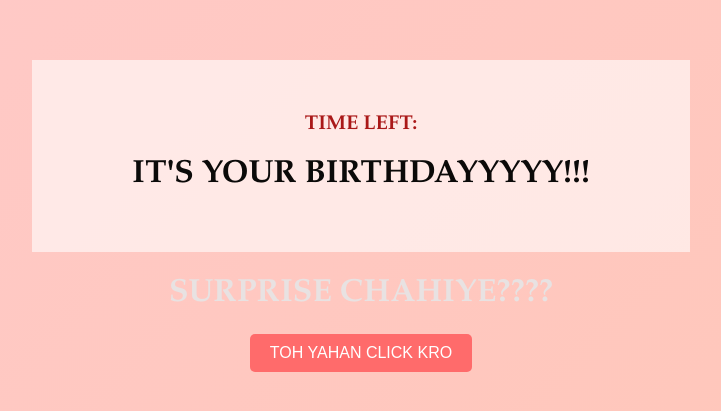
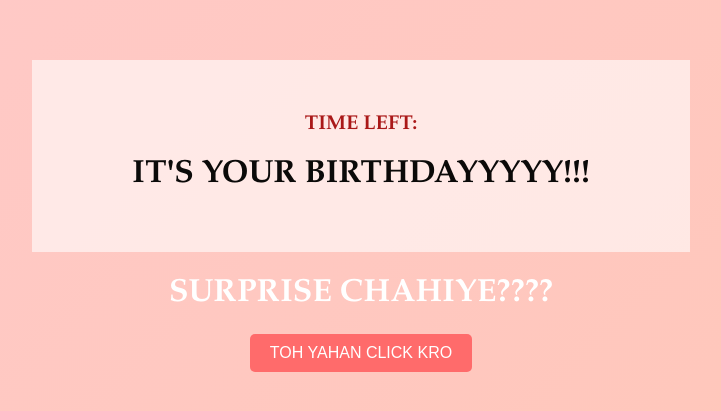
Before and after one commit to honourxt25/anjali, a plain HTML site: page index.html in a window 1280 px wide. Shown: the part 183-594 px from the top of the page, without its empty margins (279-1000 px from the left). Drawn offline with Linux system fonts and the light colour scheme.

Commit message:
Update styles.css

```diff
--- a/styles.css
+++ b/styles.css
@@ -25,7 +25,7 @@ header h2 {
 h1{
     font-family: Garamond, serif;
     font-size: 2rem;
-    color: #e8e2e2;
+    color: #ffffff;
     animation: fadeIn 2s ease-in-out;
 }
 header p {
```
